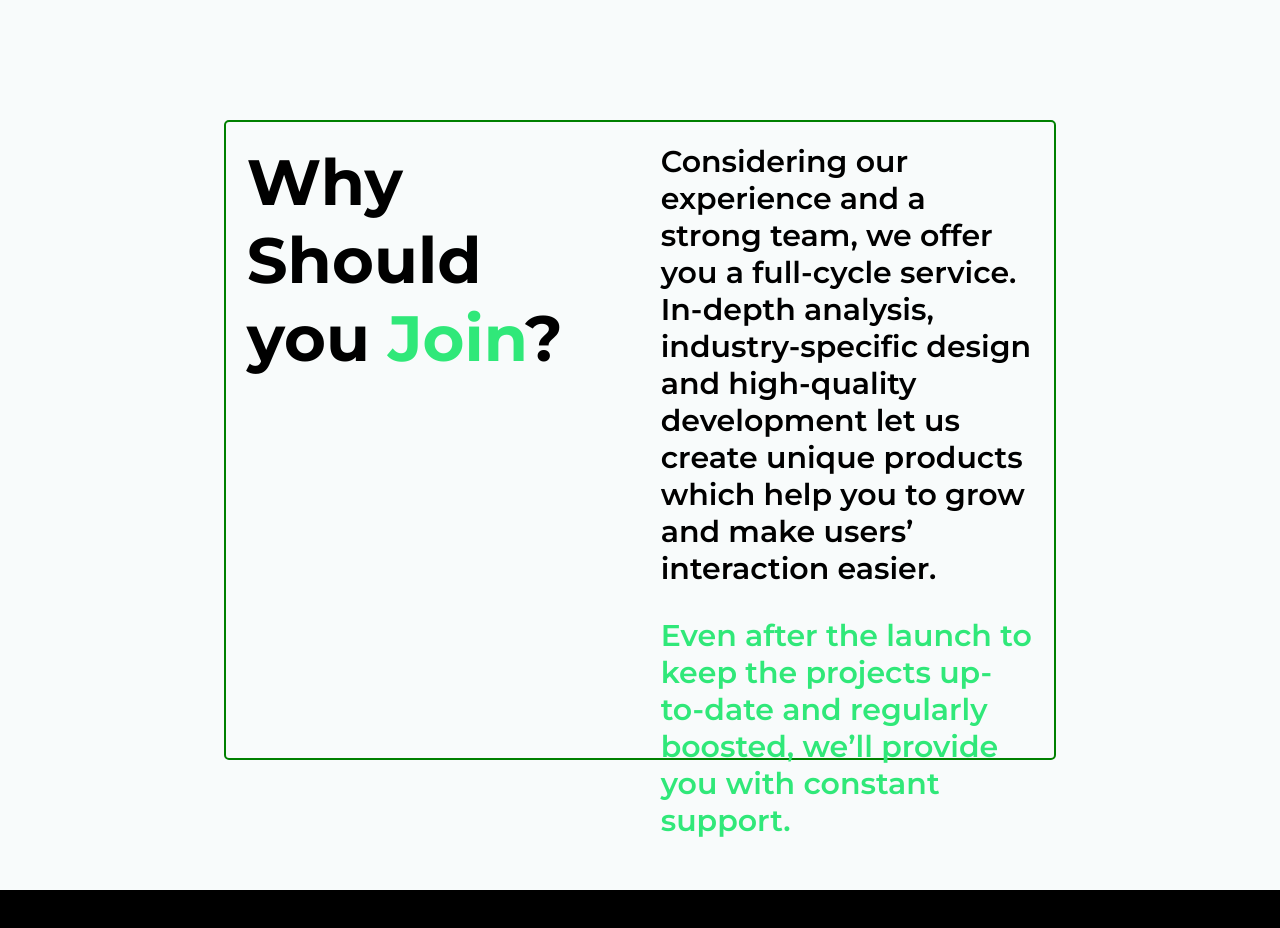
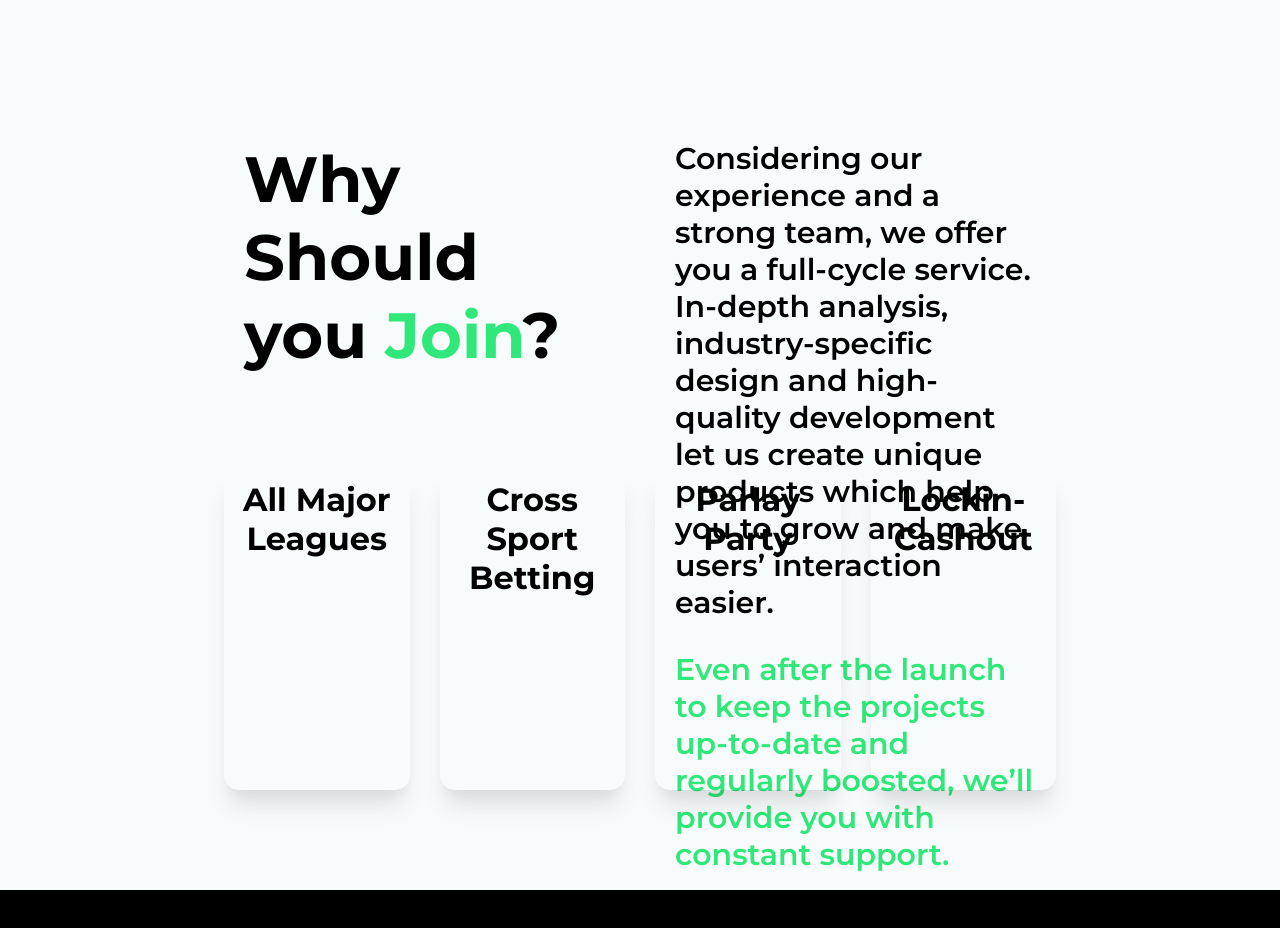
Before and after one commit to amedra13/lockedin, a React (Create React App) app: page / in a window 1280 px wide. Shown: the part 720-1648 px from the top of the page. Built offline with nearby package versions, Linux system fonts and the light colour scheme.

Commit message:
Begin layout of About cards

```diff
--- a/src/Components/landingpage/About.js
+++ b/src/Components/landingpage/About.js
@@ -1,4 +1,5 @@
 import React from 'react'
+import AboutCards from './AboutCards/AboutCards'
 
 const About = () => {
   return (
@@ -11,8 +12,11 @@ const About = () => {
            <p>Considering our experience and a strong team, we offer you a full-cycle service. In-depth analysis, industry-specific design and high-quality development let us create unique products which help you to grow and make users’ interaction easier.</p>
            <p>Even after the launch to keep the projects up-to-date and regularly boosted, we’ll provide you with constant support.</p>
         </div>
-        <div className="test"></div>
-    </div>
+        <AboutCards benefit='All Major Leagues'/>
+        <AboutCards benefit='Cross Sport Betting'/>
+        <AboutCards benefit='Parlay Party'/>
+        <AboutCards benefit='Lockin-Cashout'/>
+     </div>
     </div>
   )
 }
--- /dev/null
+++ b/src/Components/landingpage/AboutCards/AboutCards.js
@@ -0,0 +1,11 @@
+import React from 'react'
+
+const AboutCards = ({benefit}) => {
+  return (
+    <div class='aboutcards'>
+        <h1>{benefit}</h1>
+    </div>
+  )
+}
+
+export default AboutCards
--- a/src/styles/pagestyles/LandingPage.scss
+++ b/src/styles/pagestyles/LandingPage.scss
@@ -74,10 +74,10 @@
 .landingpage_about{
     @include landingpage_containers;
     height: 80vh;
-    border:2px solid green;
     color:#000000;
     border-radius: 5px;
     display: grid;
+    grid-gap:30px;
     grid-template-columns: repeat(4, 1fr);
     grid-template-rows: 50% 50%;
     font-family: $main_font;
@@ -108,6 +108,13 @@
 
 }
 
+.landingpage_about > .aboutcards{
+    // border:1px solid rgba(50, 50, 93, 0.137);
+
+    border-radius: 15px;
+    box-shadow: rgba(0, 0, 0, 0.1) 0px 20px 25px -5px, rgba(0, 0, 0, 0.04) 0px 10px 10px -5px;
+    padding: 10px;
+}
 .highlight{
     color:$main_color_grn;
 
```
